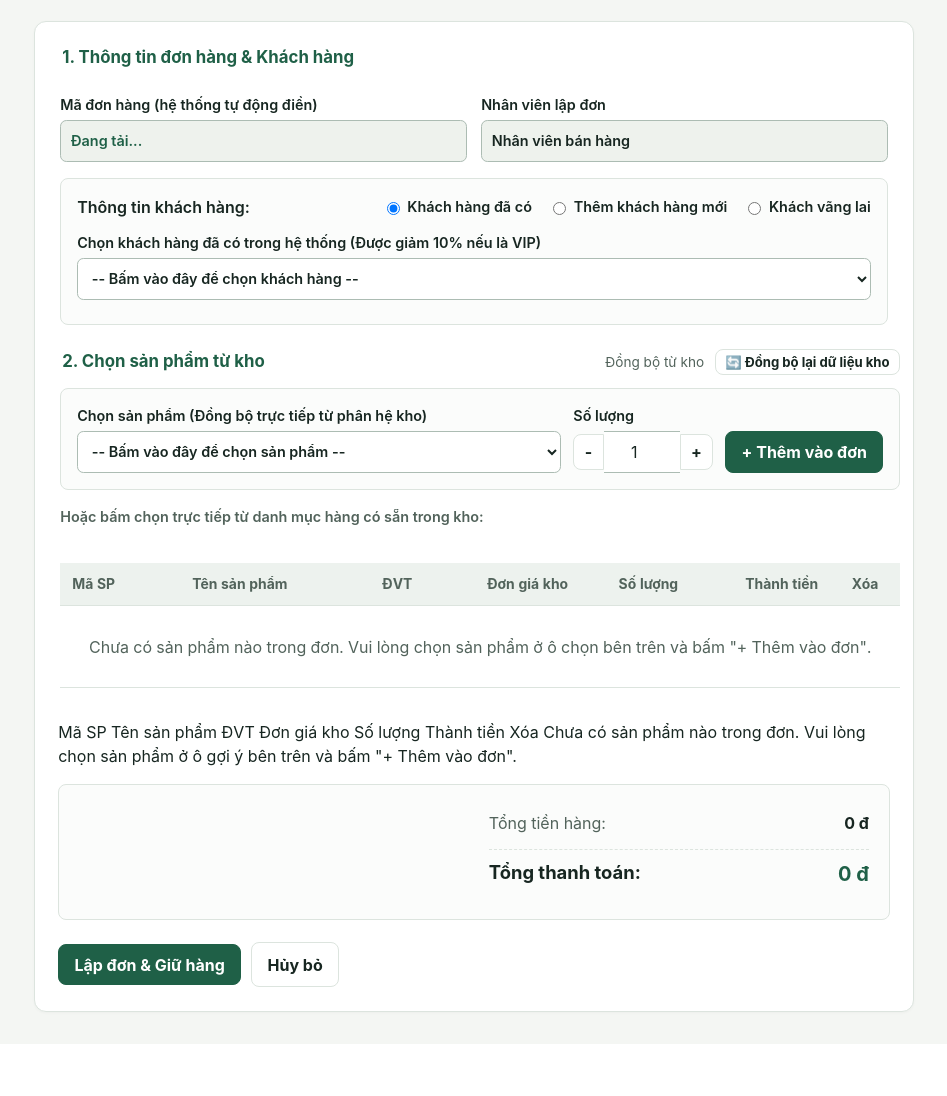
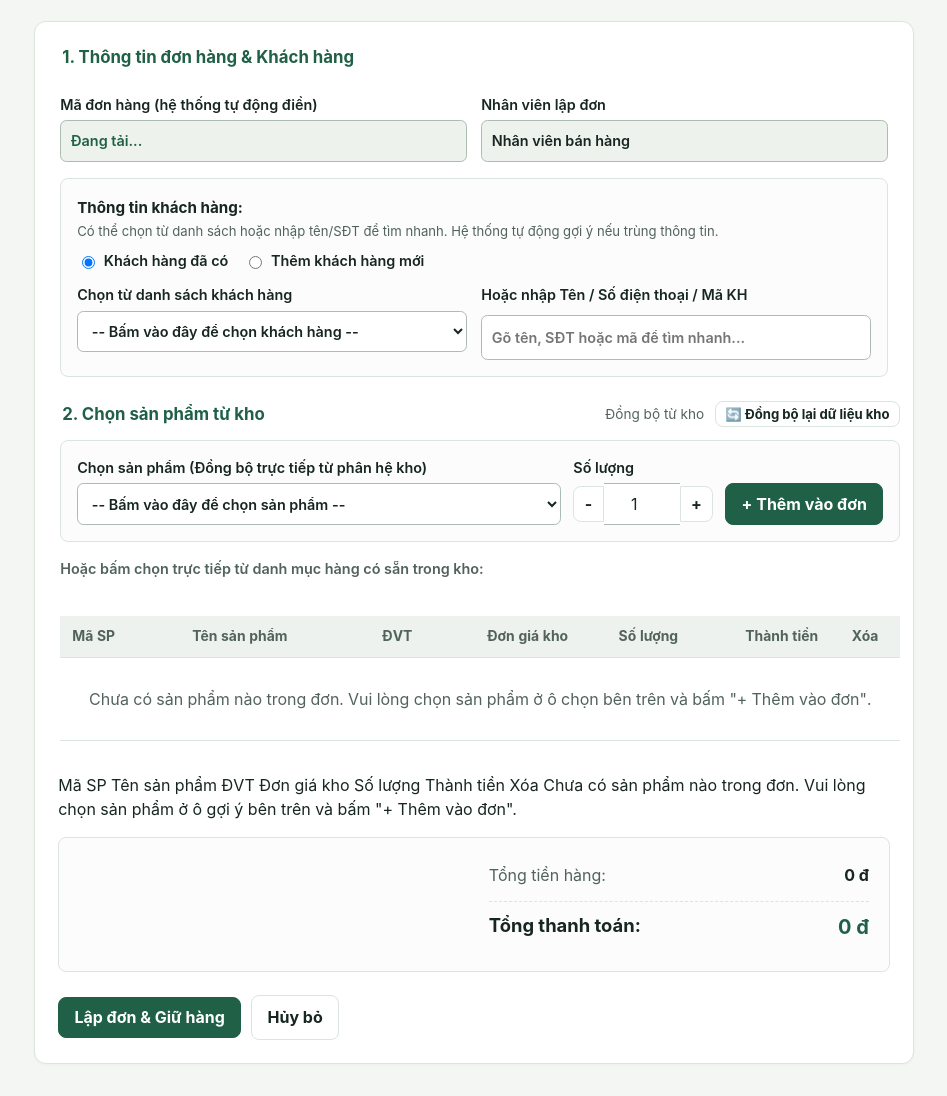
Before and after one commit to cuonglh1009-create/Web-quan-ly-ban-hang, a Python web app: template kho_ban_hang/templates/ban_hang/don_hang_moi.html in a window 1280 px wide. Shown: the part 160-1256 px from the top of the page, without its empty margins (166-1113 px from the left). Before the commit the page ends 1175 px from the top, so only its background shows below. Run offline with Jinja, Linux system fonts and the light colour scheme; the template is opened without the code that fills it, so the values that code supplies are empty.

Commit message:
Bo lua chon khach vang lai, ho tro nhap hoac chon khach hang, tu dong goi y khi trung thong tin ten va so dien thoai

```diff
--- a/kho_ban_hang/static/ban_hang/don_moi.js
+++ b/kho_ban_hang/static/ban_hang/don_moi.js
@@ -8,12 +8,18 @@ Api.khoiTao({ batBuoc: "NV_BAN_HANG" }).then(async (phien) => {
         maKhTuDongEl = document.getElementById("ma-kh-tu-dong"),
         tenNhanVienEl = document.getElementById("ten-nhan-vien"),
         chonKhachCuSelect = document.getElementById("chon-khach-cu"),
+        nhapTimKhachInput = document.getElementById("nhap-tim-khach"),
+        hopGoiYKhach = document.getElementById("hop-goi-y-khach"),
+        danhSachGoiYKhach = document.getElementById("danh-sach-goi-y-khach"),
         thongTinKhEl = document.getElementById("thong-tin-kh-da-chon"),
         tenKhHienThi = document.getElementById("ten-kh-hien-thi"),
         maKhHienThi = document.getElementById("ma-kh-hien-thi"),
         sdtKhHienThi = document.getElementById("sdt-kh-hien-thi"),
         hangKhHienThi = document.getElementById("hang-kh-hien-thi"),
         nutBoChonKh = document.getElementById("nut-bo-chon-kh"),
+        canhBaoTrungKhach = document.getElementById("canh-bao-trung-khach"),
+        noiDungTrungKhach = document.getElementById("noi-dung-trung-khach"),
+        nutDungKhachTrung = document.getElementById("nut-dung-khach-trung"),
         chonSpSelect = document.getElementById("chon-sp-nhanh"),
         soLuongInput = document.getElementById("so-luong-nhanh"),
         nutGiamSl = document.getElementById("nut-giam-sl"),
@@ -102,7 +108,7 @@ Api.khoiTao({ batBuoc: "NV_BAN_HANG" }).then(async (phien) => {
 
   nutLamMoiKho.onclick = () => dongBoDuLieuKho(true);
 
-  // 2. Cập nhật giao diện chọn khách hàng dạng <select> (không phải điền)
+  // 2. Cập nhật giao diện chọn / nhập khách hàng (Tự động gợi ý nếu trùng)
   function capNhatDropdownKhachHang(danhSach) {
     chonKhachCuSelect.replaceChildren();
     const optMacDinh = document.createElement("option");
@@ -119,6 +125,7 @@ Api.khoiTao({ batBuoc: "NV_BAN_HANG" }).then(async (phien) => {
     }
   }
 
+  // Khi chọn từ dropdown <select>
   chonKhachCuSelect.onchange = () => {
     const ma = chonKhachCuSelect.value;
     if (!ma) {
@@ -126,8 +133,65 @@ Api.khoiTao({ batBuoc: "NV_BAN_HANG" }).then(async (phien) => {
       return;
     }
     const found = danhSachKhach.find((k) => k.ma_kh === ma);
-    if (found) chonKhach(found);
+    if (found) {
+      chonKhach(found);
+      nhapTimKhachInput.value = `${found.ho_ten} (${found.ma_kh})`;
+    }
   };
+
+  // Khi nhập tìm kiếm khách hàng đã có
+  nhapTimKhachInput.addEventListener("input", () => {
+    const tuKhoa = nhapTimKhachInput.value.trim().toLowerCase();
+    if (!tuKhoa) {
+      hopGoiYKhach.hidden = true;
+      return;
+    }
+
+    const ketQua = danhSachKhach.filter((k) =>
+      (k.ma_kh && k.ma_kh.toLowerCase().includes(tuKhoa)) ||
+      (k.so_dien_thoai && k.so_dien_thoai.includes(tuKhoa)) ||
+      (k.ho_ten && k.ho_ten.toLowerCase().includes(tuKhoa))
+    );
+
+    if (ketQua.length === 0) {
+      hopGoiYKhach.hidden = true;
+      return;
+    }
+
+    danhSachGoiYKhach.replaceChildren();
+    for (const k of ketQua) {
+      const item = document.createElement("div");
+      item.style.cssText = "padding: .5rem .75rem; border-bottom: 1px solid #edf2ee; cursor: pointer; display: flex; justify-content: space-between; align-items: center; transition: background .15s;";
+      item.onmouseover = () => item.style.background = "#edf5ee";
+      item.onmouseout = () => item.style.background = "#fff";
+
+      const laVip = k.hang === "VIP";
+      item.innerHTML = `
+        <div>
+          <strong>${k.ho_ten}</strong> (<span style="color: var(--accent); font-weight: 600;">${k.ma_kh}</span>)
+          <span style="color: var(--muted); margin-left: .4rem; font-size: .85rem;">SĐT: ${k.so_dien_thoai || "Chưa có"}</span>
+        </div>
+        <div>
+          <span class="badge ${laVip ? "success" : ""}" style="font-size: .8rem;">${laVip ? "VIP ⭐ (Giảm 10%)" : "THƯỜNG"}</span>
+        </div>
+      `;
+
+      item.onclick = () => {
+        chonKhach(k);
+        hopGoiYKhach.hidden = true;
+        nhapTimKhachInput.value = `${k.ho_ten} (${k.ma_kh})`;
+      };
+      danhSachGoiYKhach.append(item);
+    }
+    hopGoiYKhach.hidden = false;
+  });
+
+  // Khi bấm ra ngoài thì ẩn hộp gợi ý
+  document.addEventListener("click", (e) => {
+    if (!hopGoiYKhach.contains(e.target) && e.target !== nhapTimKhachInput) {
+      hopGoiYKhach.hidden = true;
+    }
+  });
 
   function chonKhach(kh) {
     khachChon = kh;
@@ -138,19 +202,67 @@ Api.khoiTao({ batBuoc: "NV_BAN_HANG" }).then(async (phien) => {
     hangKhHienThi.textContent = kh.hang === "VIP" ? "VIP ⭐ (Giảm 10%)" : "THƯỜNG";
     hangKhHienThi.className = "badge " + (kh.hang === "VIP" ? "success" : "");
     thongTinKhEl.hidden = false;
+    xoaLoi();
     tinhTien();
   }
 
   function boChonKhach() {
     khachChon = null;
     chonKhachCuSelect.value = "";
+    nhapTimKhachInput.value = "";
     thongTinKhEl.hidden = true;
+    hopGoiYKhach.hidden = true;
     tinhTien();
   }
 
   nutBoChonKh.onclick = boChonKhach;
 
-  // Xử lý radio chuyển loại khách
+  // Phát hiện và gợi ý nếu khách hàng mới trùng SĐT hoặc Họ tên với khách đã có
+  let khachTrungPhatHien = null;
+  function kiemTraTrungKhachMoi() {
+    const sdt = form.so_dien_thoai.value.trim().replace(/\s+/g, "");
+    const ten = form.ten_kh.value.trim().toLowerCase();
+
+    khachTrungPhatHien = null;
+    if (sdt.length >= 8) {
+      khachTrungPhatHien = danhSachKhach.find((k) =>
+        k.so_dien_thoai && k.so_dien_thoai.replace(/\s+/g, "") === sdt
+      );
+    }
+    if (!khachTrungPhatHien && ten.length >= 3) {
+      khachTrungPhatHien = danhSachKhach.find((k) =>
+        k.ho_ten && k.ho_ten.trim().toLowerCase() === ten
+      );
+    }
+
+    if (khachTrungPhatHien) {
+      canhBaoTrungKhach.hidden = false;
+      const laVip = khachTrungPhatHien.hang === "VIP";
+      noiDungTrungKhach.innerHTML = `
+        <strong>${khachTrungPhatHien.ho_ten}</strong> (Mã KH: <strong>${khachTrungPhatHien.ma_kh}</strong>)
+        - SĐT: <strong>${khachTrungPhatHien.so_dien_thoai || "(Chưa có)"}</strong>
+        - Hạng: <span class="badge ${laVip ? "success" : ""}">${laVip ? "VIP ⭐ (Giảm 10%)" : "THƯỜNG"}</span>
+      `;
+    } else {
+      canhBaoTrungKhach.hidden = true;
+    }
+  }
+
+  form.so_dien_thoai.addEventListener("input", kiemTraTrungKhachMoi);
+  form.ten_kh.addEventListener("input", kiemTraTrungKhachMoi);
+
+  nutDungKhachTrung.onclick = () => {
+    if (khachTrungPhatHien) {
+      form.loai_khach.value = "cu";
+      khoiKhachCu.hidden = false;
+      khoiKhachMoi.hidden = true;
+      chonKhach(khachTrungPhatHien);
+      nhapTimKhachInput.value = `${khachTrungPhatHien.ho_ten} (${khachTrungPhatHien.ma_kh})`;
+      canhBaoTrungKhach.hidden = true;
+    }
+  };
+
+  // Xử lý radio chuyển loại khách (Chỉ có 'cu' và 'moi')
   const radioLoaiKhach = form.querySelectorAll("input[name=loai_khach]");
   const khoiKhachCu = document.getElementById("khoi-khach-cu");
   const khoiKhachMoi = document.getElementById("khoi-khach-moi");
@@ -161,14 +273,11 @@ Api.khoiTao({ batBuoc: "NV_BAN_HANG" }).then(async (phien) => {
       if (val === "cu") {
         khoiKhachCu.hidden = false;
         khoiKhachMoi.hidden = true;
-      } else if (val === "moi") {
+      } else {
         khoiKhachCu.hidden = true;
         khoiKhachMoi.hidden = false;
         boChonKhach();
-      } else {
-        khoiKhachCu.hidden = true;
-        khoiKhachMoi.hidden = true;
-        boChonKhach();
+        canhBaoTrungKhach.hidden = true;
       }
       tinhTien();
     });
@@ -482,7 +591,11 @@ Api.khoiTao({ batBuoc: "NV_BAN_HANG" }).then(async (phien) => {
     let dia_chi_kh = null;
 
     if (loaiKhach === "cu") {
-      ma_kh = khachChon ? khachChon.ma_kh : null;
+      if (!khachChon) {
+        hienLoi({ truong: "ma_kh", thong_bao: "Vui lòng chọn hoặc nhập khách hàng từ hệ thống." });
+        return;
+      }
+      ma_kh = khachChon.ma_kh;
     } else if (loaiKhach === "moi") {
       ten_kh = form.ten_kh.value.trim();
       sdt_kh = form.so_dien_thoai.value.trim();
--- a/kho_ban_hang/templates/ban_hang/don_hang_moi.html
+++ b/kho_ban_hang/templates/ban_hang/don_hang_moi.html
@@ -25,62 +25,90 @@
       </label>
     </div>
 
-    <!-- Chọn hoặc thêm khách hàng -->
+    <!-- Chọn hoặc thêm khách hàng (Không dùng khách vãng lai, cho phép nhập hoặc chọn, gợi ý khi trùng) -->
     <div style="margin-top: 1rem; padding: 1rem; background: #fbfcfb; border: 1px solid var(--line); border-radius: .5rem;">
       <div style="display: flex; justify-content: space-between; align-items: center; margin-bottom: .8rem; flex-wrap: wrap; gap: .5rem;">
-        <span style="font-weight: 600;">Thông tin khách hàng:</span>
-        <div style="display: flex; gap: 1rem; font-size: .9rem; flex-wrap: wrap;">
-          <label style="display: flex; align-items: center; gap: .3rem; cursor: pointer;">
+        <div>
+          <span style="font-weight: 700; font-size: .95rem;">Thông tin khách hàng:</span>
+          <p class="muted" style="font-size: .82rem; margin-top: .15rem;">Có thể chọn từ danh sách hoặc nhập tên/SĐT để tìm nhanh. Hệ thống tự động gợi ý nếu trùng thông tin.</p>
+        </div>
+        <div style="display: flex; gap: 1rem; font-size: .9rem;">
+          <label style="display: flex; align-items: center; gap: .35rem; cursor: pointer;">
             <input type="radio" name="loai_khach" value="cu" checked style="width: auto; min-height: auto;"> Khách hàng đã có
           </label>
-          <label style="display: flex; align-items: center; gap: .3rem; cursor: pointer;">
+          <label style="display: flex; align-items: center; gap: .35rem; cursor: pointer;">
             <input type="radio" name="loai_khach" value="moi" style="width: auto; min-height: auto;"> Thêm khách hàng mới
-          </label>
-          <label style="display: flex; align-items: center; gap: .3rem; cursor: pointer;">
-            <input type="radio" name="loai_khach" value="vang_lai" style="width: auto; min-height: auto;"> Khách vãng lai
           </label>
         </div>
       </div>
 
-      <!-- Khối chọn khách hàng cũ -->
+      <!-- Khối khách hàng đã có: vừa có thể CHỌN bằng dropdown, vừa có thể NHẬP để tìm kiếm -->
       <div id="khoi-khach-cu">
+        <div class="field-grid">
           <label>
-          Chọn khách hàng đã có trong hệ thống (Được giảm 10% nếu là VIP)
+            Chọn từ danh sách khách hàng
             <select id="chon-khach-cu">
               <option value="">-- Bấm vào đây để chọn khách hàng --</option>
             </select>
             <span class="loi-truong" data-loi-truong="ma_kh"></span>
           </label>
-        <div id="thong-tin-kh-da-chon" hidden style="margin-top: .6rem; padding: .65rem .85rem; background: #edf5ee; border: 1px solid #c8decb; border-radius: .4rem; font-size: .92rem; display: flex; justify-content: space-between; align-items: center; flex-wrap: wrap; gap: .5rem;">
+          <label>
+            Hoặc nhập Tên / Số điện thoại / Mã KH
+            <input id="nhap-tim-khach" placeholder="Gõ tên, SĐT hoặc mã để tìm nhanh..." autocomplete="off">
+          </label>
+        </div>
+
+        <!-- Hộp gợi ý khi người dùng nhập trùng hoặc khớp thông tin khách hàng -->
+        <div id="hop-goi-y-khach" style="margin-top: .6rem; border: 1px solid var(--accent); border-radius: .4rem; background: #fff; max-height: 220px; overflow-y: auto; box-shadow: 0 4px 12px rgba(0,0,0,.08);" hidden>
+          <div style="padding: .4rem .7rem; background: #eef5ef; font-size: .82rem; font-weight: 600; color: var(--accent); border-bottom: 1px solid #d4e7d8;">
+            Khách hàng phù hợp trong hệ thống (Bấm để chọn):
+          </div>
+          <div id="danh-sach-goi-y-khach"></div>
+        </div>
+
+        <!-- Thẻ hiển thị khách hàng đã được chọn -->
+        <div id="thong-tin-kh-da-chon" hidden style="margin-top: .75rem; padding: .7rem .9rem; background: #edf5ee; border: 1px solid #c8decb; border-radius: .45rem; font-size: .92rem; display: flex; justify-content: space-between; align-items: center; flex-wrap: wrap; gap: .5rem;">
           <div>
-            Khách hàng: <strong id="ten-kh-hien-thi"></strong> (<span id="ma-kh-hien-thi"></span>) - SĐT: <span id="sdt-kh-hien-thi"></span>
+            Khách hàng: <strong id="ten-kh-hien-thi"></strong> (<span id="ma-kh-hien-thi"></span>) - SĐT: <strong id="sdt-kh-hien-thi"></strong>
             - Hạng: <span id="hang-kh-hien-thi" class="badge"></span>
+            <span id="kh-chiet-khau-badge" style="margin-left: .4rem; color: #185a3c; font-weight: 600; font-size: .85rem;"></span>
           </div>
-          <button type="button" id="nut-bo-chon-kh" class="secondary" style="padding: .25rem .6rem; font-size: .8rem;">Bỏ chọn</button>
+          <button type="button" id="nut-bo-chon-kh" class="secondary" style="padding: .25rem .6rem; font-size: .82rem;">Đổi khách hàng</button>
         </div>
       </div>
 
-      <!-- Khối thêm khách hàng mới -->
+      <!-- Khối thêm khách hàng mới (tự động phát hiện và gợi ý nếu nhập trùng thông tin) -->
       <div id="khoi-khach-moi" hidden>
         <div class="field-grid">
           <label>
-            Mã khách hàng (tự động điền)
+            Mã khách hàng (hệ thống tự động điền)
             <input id="ma-kh-tu-dong" name="ma_kh_moi" readonly style="background: #eef2ed; font-weight: 600; color: var(--accent);" placeholder="Tự sinh (vd: KH004)">
           </label>
           <label>
             Họ tên khách hàng <span style="color: var(--loi)">*</span>
-            <input id="ten-kh-moi" name="ten_kh" placeholder="Ví dụ: Nguyễn Văn Nam">
+            <input id="ten-kh-moi" name="ten_kh" placeholder="Ví dụ: Nguyễn Văn Nam" autocomplete="off">
             <span class="loi-truong" data-loi-truong="ten_kh"></span>
           </label>
           <label>
             Số điện thoại <span style="color: var(--loi)">*</span>
-            <input id="sdt-kh-moi" name="so_dien_thoai" placeholder="Ví dụ: 0912345678">
+            <input id="sdt-kh-moi" name="so_dien_thoai" placeholder="Ví dụ: 0912345678" autocomplete="off">
             <span class="loi-truong" data-loi-truong="so_dien_thoai"></span>
           </label>
           <label>
             Địa chỉ (tùy chọn)
             <input id="dia-chi-kh-moi" name="dia_chi" placeholder="Ví dụ: Hà Nội">
           </label>
+        </div>
+
+        <!-- Cảnh báo và gợi ý khi phát hiện trùng thông tin với khách hàng cũ -->
+        <div id="canh-bao-trung-khach" style="margin-top: .75rem; padding: .65rem .85rem; background: #fff8e6; border: 1px solid #f0d588; border-radius: .4rem; font-size: .9rem; color: #7a5400;" hidden>
+          <div style="font-weight: 600; margin-bottom: .25rem;">⚠️ Phát hiện thông tin trùng với khách hàng đã có:</div>
+          <div id="noi-dung-trung-khach"></div>
+          <div style="margin-top: .4rem;">
+            <button type="button" id="nut-dung-khach-trung" class="secondary" style="padding: .25rem .6rem; font-size: .82rem; font-weight: 600; background: #fff;">
+              👉 Bấm vào đây để chọn khách hàng này
+            </button>
+          </div>
         </div>
       </div>
     </div>
```
Lines whose indentation alone changed are shown as unchanged.
